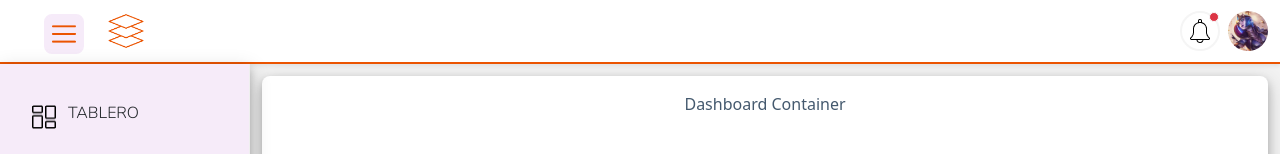
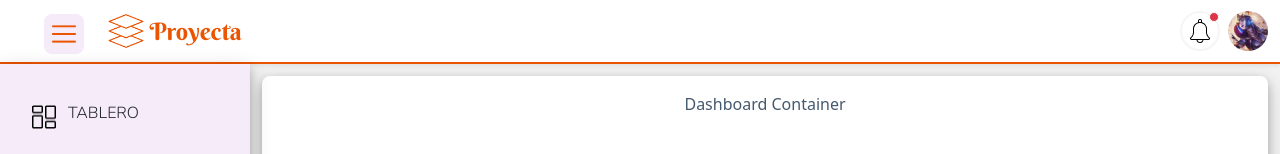
Before and after one commit to marielcaro/ProyectaV2, a React (Create React App) app in the folder proyecta-v2/: page / in a window 1280 px wide. Both pictures are taken after a click on the button "Acceder". Shown: the top 154 px of the page. Built offline with nearby package versions, Linux system fonts and the light colour scheme.

Commit message:
Correction on Proyecta Logos

```diff
--- a/proyecta-v2/src/pages/Dashboard/DashboardNavBar/dashboardNavBar.css
+++ b/proyecta-v2/src/pages/Dashboard/DashboardNavBar/dashboardNavBar.css
@@ -74,11 +74,11 @@ margin-right: 8px;
     background-position: center;
 }
 
-#logo{
+#logoDashboard{
     width: max-content;
     font-family: BerkshireSwash;
     font-size: x-large;
-    color:  var(--base-color);
+    color:  #EB5401 !important;
 }
 
 button{
--- a/proyecta-v2/src/pages/Dashboard/DashboardNavBar/dashboardNavBar.jsx
+++ b/proyecta-v2/src/pages/Dashboard/DashboardNavBar/dashboardNavBar.jsx
@@ -65,7 +65,7 @@ return (
           <div className='toggleButton'  checked={collapsed }  onClick={(toggled,collapsed) => HandleToggleCollapsed(toggled,collapsed)}>
             <img className='toggleImage' src={menu} alt='menu' />
           </div>
-          <Navbar.Brand id='logo' href="#home">
+          <Navbar.Brand id='logoDashboard' href="#dashboard">
             <img
               alt=""
               src={icon}
```
